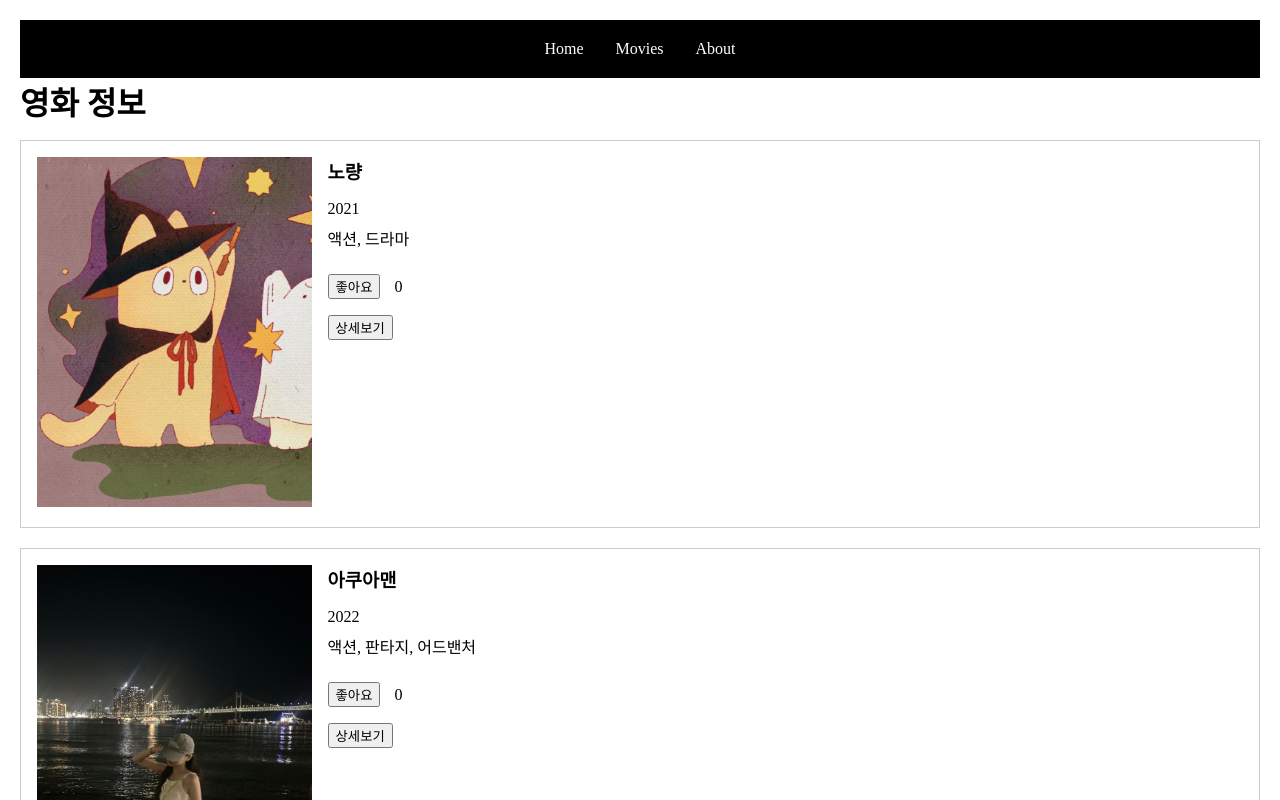
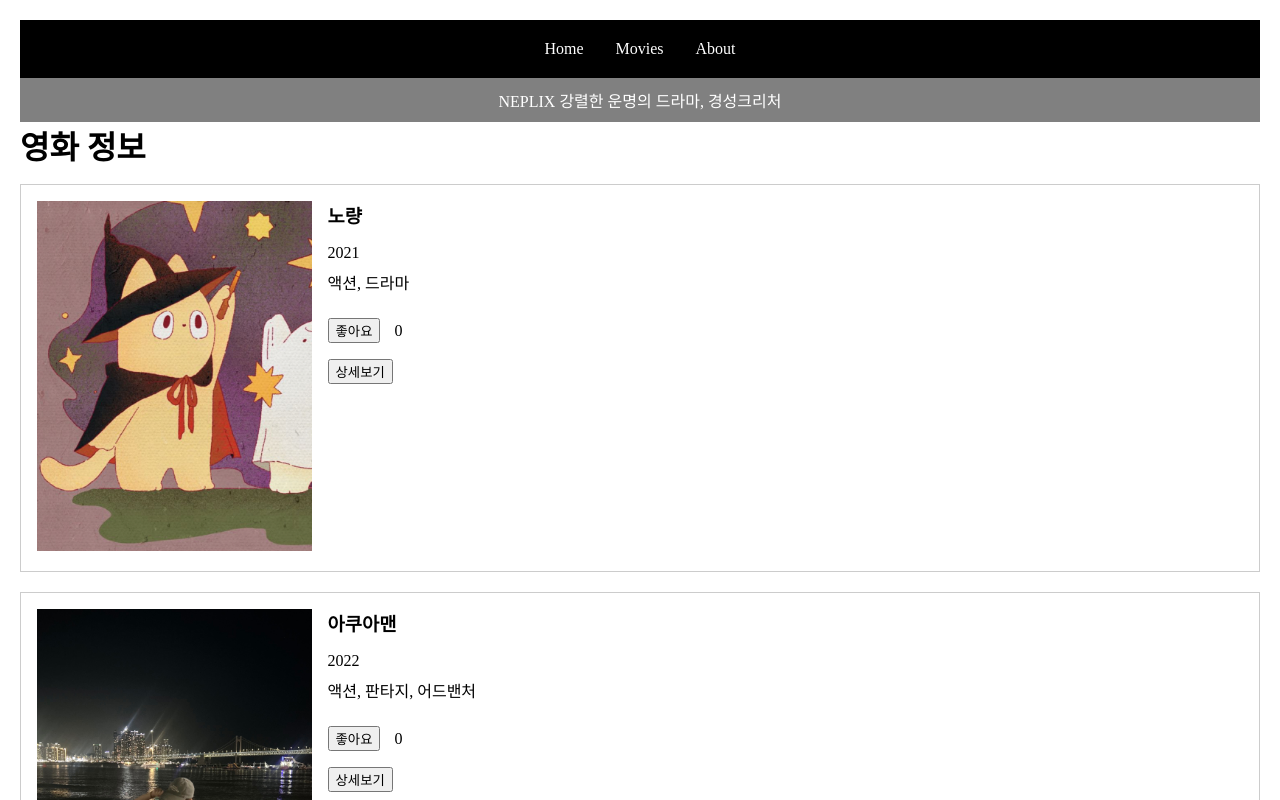
Before and after one commit to choyeseol/vue-study, a Vue app: page / in a window 1280 px wide. Shown: the top 800 px of the page. Built offline with nearby package versions, Linux system fonts and the light colour scheme.

Commit message:
study: 자식 component에 데이터 전달하기

```diff
--- a/src/App.vue
+++ b/src/App.vue
@@ -1,5 +1,6 @@
 <template>
   <Navbar />
+  <Event :text="text" />
   <h1>영화 정보</h1>
   <div v-for="(movie, i) in data" :key = "i" class="item">
     <figure>
@@ -22,6 +23,7 @@
 import data from './assets/movies'
 import Modal from './components/Modal.vue';
 import Navbar from './components/Navbar.vue';
+import Event from './components/Event.vue';
 
 export default {
   name: 'App',
@@ -29,7 +31,8 @@
     return {
       isModal: false,
       data: data,
-      selectedMovie: 0
+      selectedMovie: 0,
+      text: "NEPLIX 강렬한 운명의 드라마, 경성크리처"
     }
   },
   methods: {
@@ -39,7 +42,8 @@
   },
   components: {
     Navbar: Navbar,
-    Modal: Modal
+    Modal: Modal,
+    Event: Event
   }
 }
 
--- /dev/null
+++ b/src/components/Event.vue
@@ -0,0 +1,25 @@
+<template>
+    <div class="event">
+        <p>{{ text }}</p>
+    </div>
+</template>
+<script>
+export default {
+    name: 'EventComponent',
+    props: {
+        text: String
+    }
+}
+</script>
+<style>
+    .event {
+        background-color: grey;
+        color: #fff;
+        padding: 10px 20px;
+        text-align: center;
+    }
+
+    .event p {
+        margin: 0;
+    }
+</style>
```
